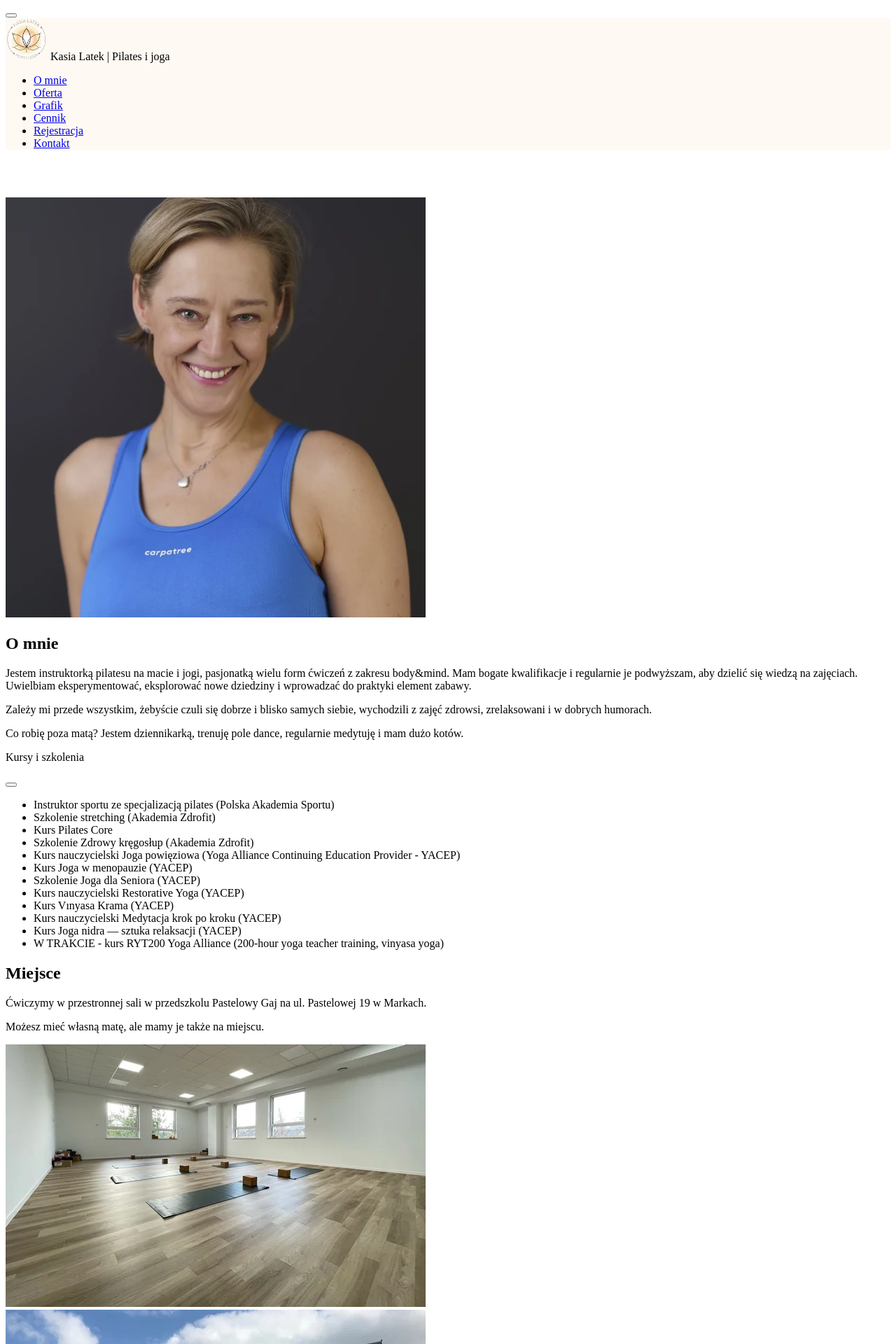
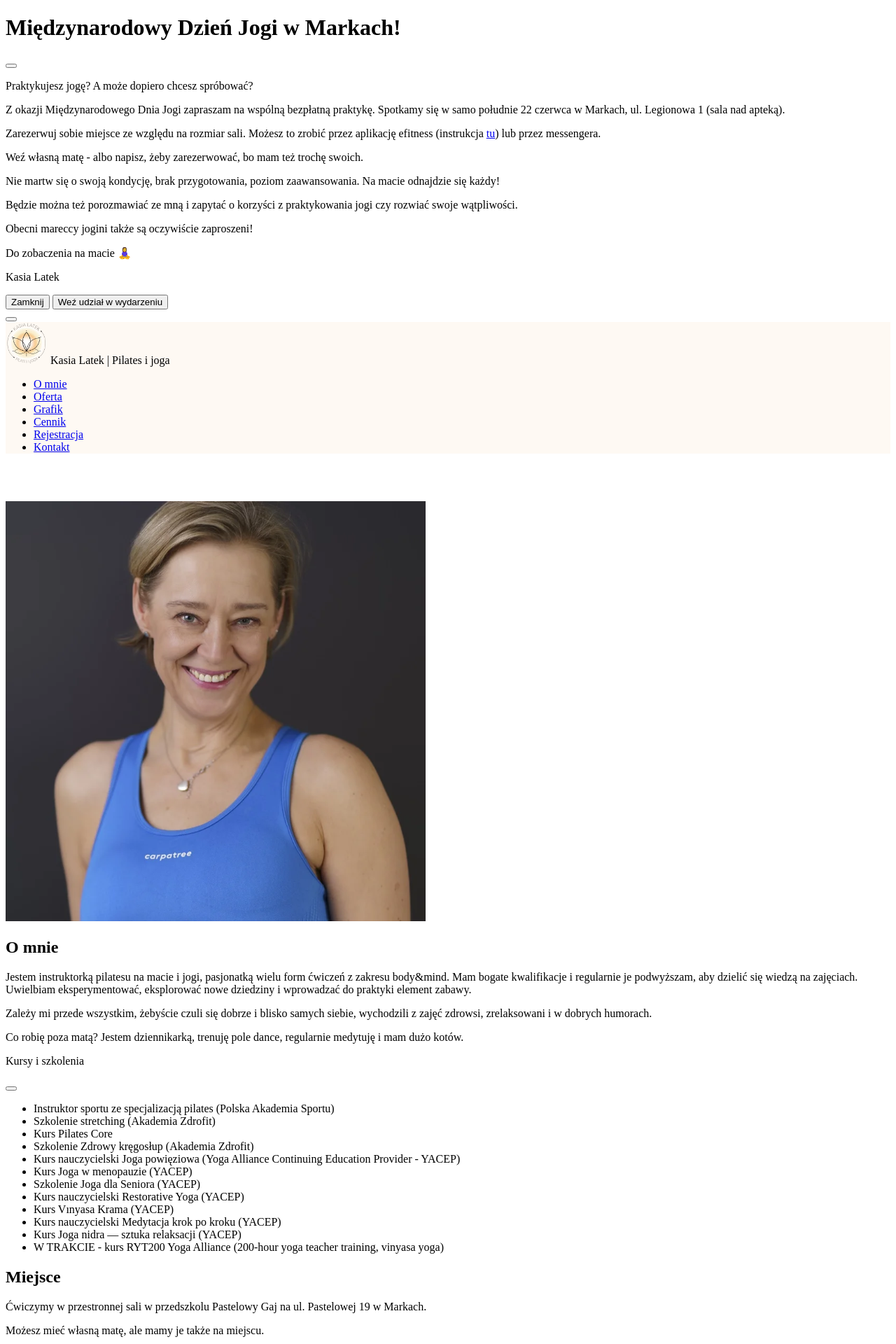
Before and after one commit to berwasz/jogawmarkach, a Symfony app: template templates/hp.html.twig in a window 1280 px wide. Shown: the top 1920 px of the page at 70% size. Run offline with Twig, Linux system fonts and the light colour scheme; the template is opened without the code that fills it, so the values that code supplies are empty; some libraries are stand-ins or nearby versions.

Commit message:
modal na dzień jogi

```diff
--- a/templates/hp.html.twig
+++ b/templates/hp.html.twig
@@ -4,6 +4,34 @@
 
 
 {% block body %}
+
+<!-- Modal z wydarzeniem na dzień jogi-->
+<div class="modal fade" id="exampleModal" tabindex="-1" aria-labelledby="exampleModalLabel" aria-hidden="true">
+  <div class="modal-dialog modal-dialog-scrollable modal-lg">
+    <div class="modal-content">
+      <div class="modal-header">
+        <h1 class="modal-title fs-5" id="exampleModalLabel">Międzynarodowy Dzień Jogi w Markach!</h1>
+        <button type="button" class="btn-close" data-bs-dismiss="modal" aria-label="Close"></button>
+      </div>
+      <div class="modal-body">
+        <p>Praktykujesz jogę? A może dopiero chcesz spróbować?</p>
+        <p>Z okazji Międzynarodowego Dnia Jogi zapraszam na wspólną bezpłatną praktykę. Spotkamy się w samo południe 22 czerwca w Markach, ul. Legionowa 1 (sala nad apteką).</p>
+        <p>Zarezerwuj sobie miejsce ze względu na rozmiar sali. Możesz to zrobić przez aplikację efitness (instrukcja <a href="#rejestracja">tu</a>) lub przez messengera.</p>
+        <p>Weź własną matę - albo napisz, żeby zarezerwować, bo mam też trochę swoich.</p>
+        <p>Nie martw się o swoją kondycję, brak przygotowania, poziom zaawansowania. Na macie odnajdzie się każdy!</p>
+        <p>Będzie można też porozmawiać ze mną i zapytać o korzyści z praktykowania jogi czy rozwiać swoje wątpliwości.</p>
+        <p>Obecni mareccy jogini także są oczywiście zaproszeni!</p>
+        <p>Do zobaczenia na macie 🧘‍♀️</p>
+        <p>Kasia Latek</p>
+      </div>
+      <div class="modal-footer">
+        <button type="button" class="btn btn-secondary" data-bs-dismiss="modal">Zamknij</button>
+        <a href="https://www.facebook.com/events/1514005132505232/"><button type="button" class="btn btn-primary">Weź udział w wydarzeniu</button></a>
+      </div>
+    </div>
+  </div>
+</div>
+
 
 
  <div class="container-fluid d-flex flex-column p-0">
@@ -259,15 +287,15 @@
                             <td class="table-color text-center">35&nbspzł</td>
                         </tr>
                         <tr>
-                            <th class="table-color" scope="row">Joga/pilates - 4&nbspwejścia / 30&nbspdni</th>
+                            <th class="table-color" scope="row">PROMOCYJNY Joga/pilates - 4&nbspwejścia / 30&nbspdni</th>
                             <td class="table-color text-center">120&nbspzł</td>
                         </tr>
                         <tr>
-                            <th class="table-color" scope="row">Joga/pilates - 8&nbspwejść / 30&nbspdni</th>
+                            <th class="table-color" scope="row">PROMOCYJNY Joga/pilates - 8&nbspwejść / 30&nbspdni</th>
                             <td class="table-color text-center">200&nbspzł</td>
                         </tr>
                         <tr>
-                            <th class="table-color" scope="row">Pilates - 4&nbspwejścia / 45&nbspdni</th>
+                            <th class="table-color" scope="row">PROMOCYJNY Pilates - 4&nbspwejścia / 45&nbspdni</th>
                             <td class="table-color text-center">120&nbspzł</td>
                         </tr>
                     </tbody>
```
Also changed, not shown: assets/app.js (+13 -0 lines), 2 other files. Lines whose indentation alone changed are shown as unchanged.
